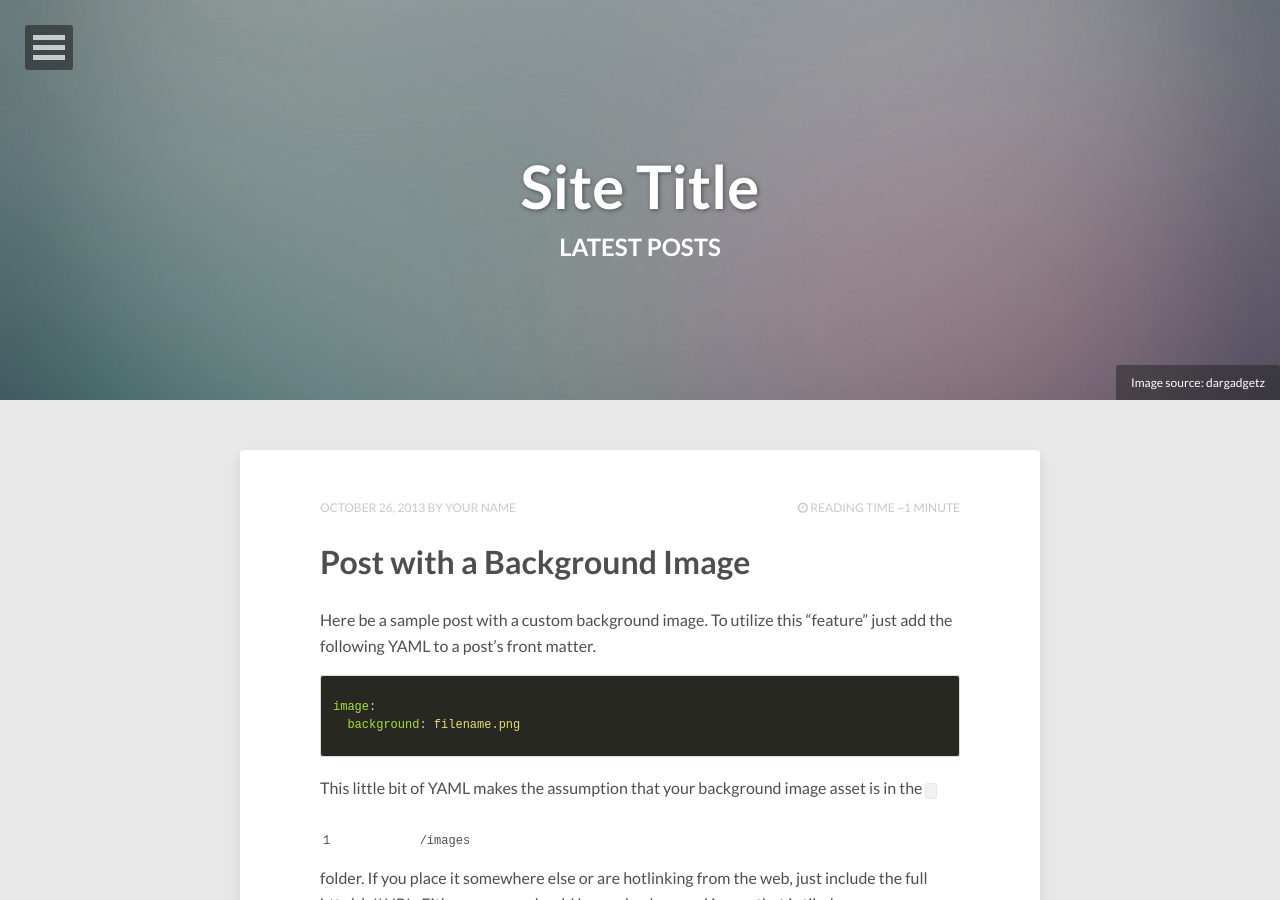
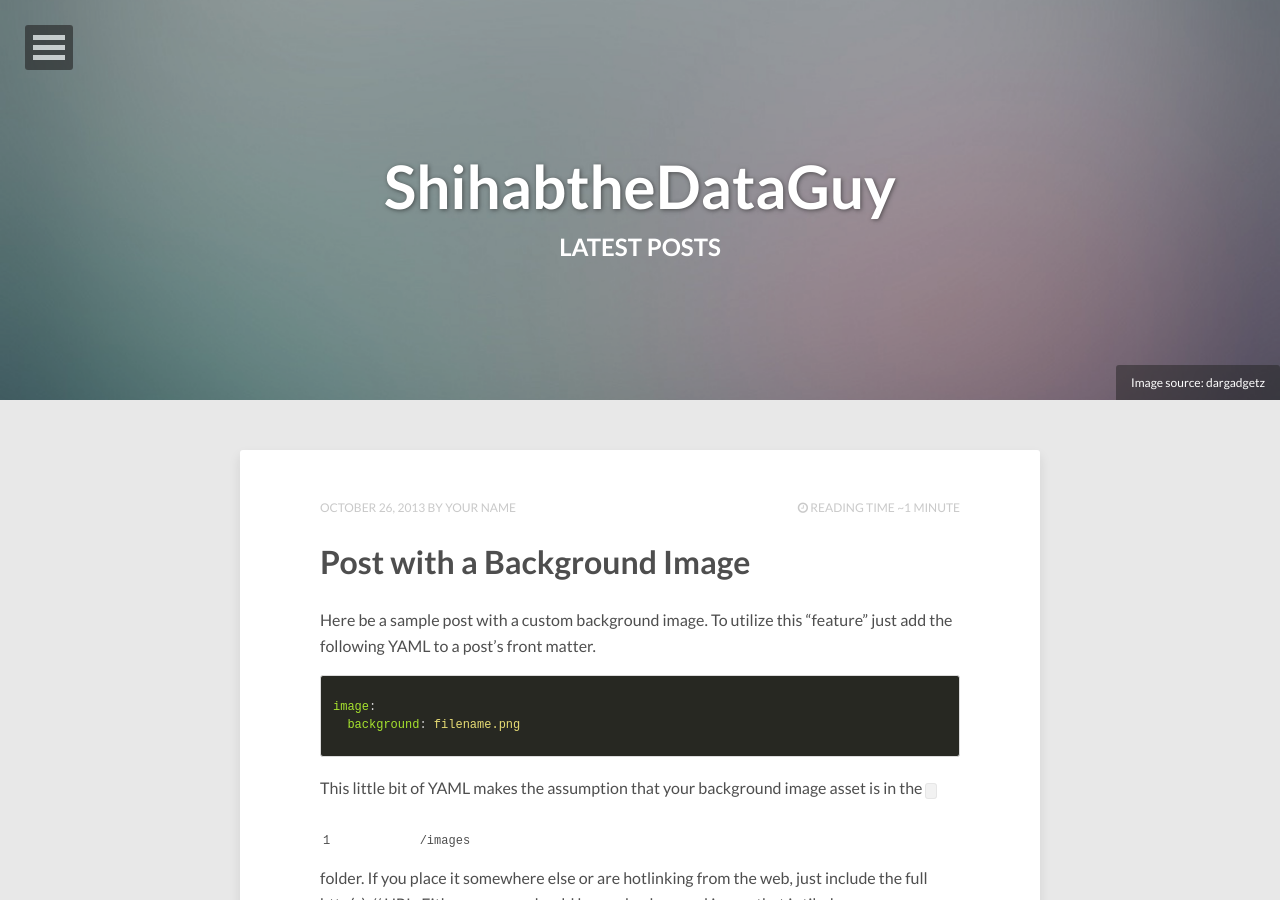
Before and after one commit to msuworld/msuworld.github.io, a Jekyll site: the page built from index.html, in a window 1280 px wide and 900 px high. Built offline with Jekyll 4.4.1, drawn with Linux system fonts in a browser that asks for light colours; nearby versions of some CDN libraries; the list of posts is cut into pages by our own code; part of the change alters nothing that is shown.

Commit message:
Some Customizations Added

```diff
--- a/_config.yml
+++ b/_config.yml
@@ -1,6 +1,6 @@
-title:            Site Title
-description:      Describe your website here.
-disqus_shortname: hpstrtheme
+title:            ShihabtheDataGuy
+description:      Musings of a tyro in Data Analysis and Design
+disqus_shortname: disqus_avYQhOOAse
 reading_time:     true
 words_per_minute: 200
 # Your site's domain goes here (eg: //mmistakes.github.io, http://mademistakes.com, etc)
```
